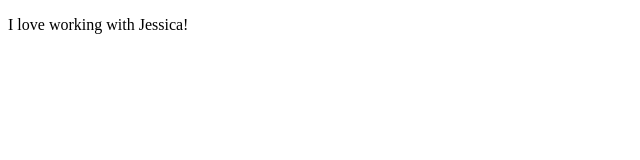
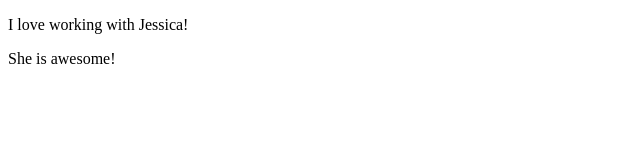
Before and after one commit to amyzwu/day1, a plain HTML site: page index.html in a window 1280 px wide. Shown: the full height of the page, 0-640 px from the left. Drawn offline with Linux system fonts and the light colour scheme.

Commit message:
Added a sentence

```diff
--- a/index.html
+++ b/index.html
@@ -8,6 +8,7 @@
   </head>
   <body>
     <p> I love working with Jessica! </p
+    <p> She is awesome! </p
     <script src="script.js"></script>
   </body>
 </html>
```
